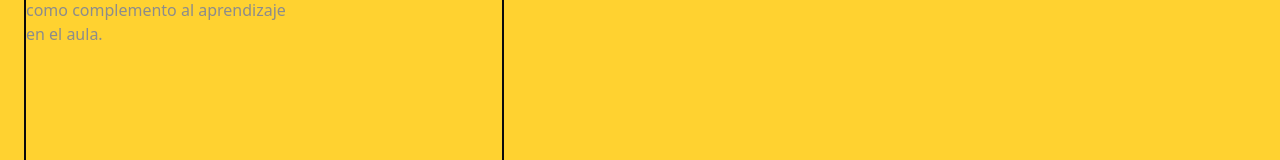
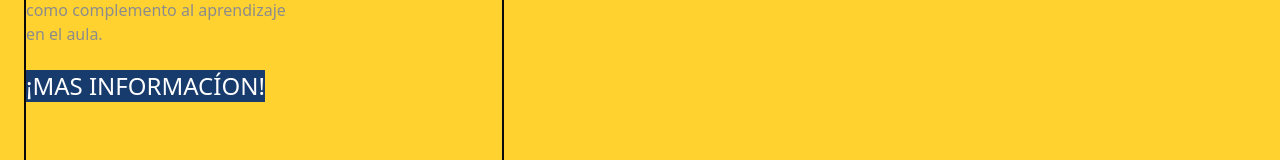
Before and after one commit to Danielitros1221/webcis-frontend, a Vue app in the folder project/: page / in a window 1280 px wide. Shown: the part 388-548 px from the top of the page. Built offline with nearby package versions, Linux system fonts and the light colour scheme.

Commit message:
pruebita

```diff
--- a/project/src/components/bienvenida/Presentacion.vue
+++ b/project/src/components/bienvenida/Presentacion.vue
@@ -16,7 +16,9 @@
           sirvan como complemento al aprendizaje en el aula.
         </p>
       </div>
-      <button></button>
+      <br>
+      <button class="text-color text-fondo  bg-azul-depuracion   text-2xl"> ¡MAS INFORMACÍON! </button>
+
     </div>
 
   </div>
```
